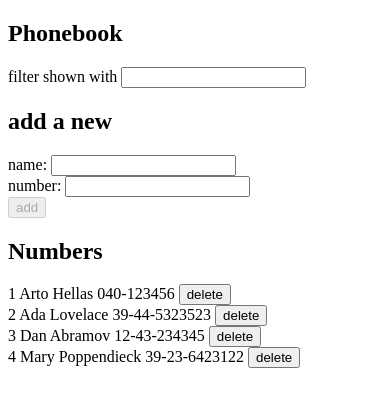
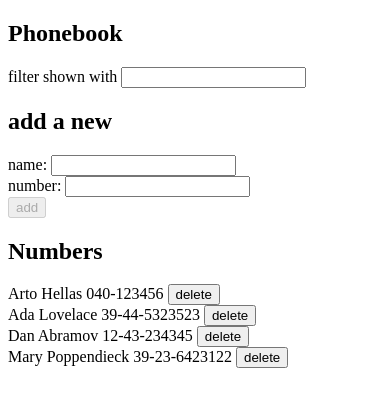
Before and after one commit to Anthony-Phillip-Collins/fso, a React (Create React App) app in the folder part2/phonebook/: page / in a window 390 px wide. Shown: the top 406 px of the page. Built offline with nearby package versions, Linux system fonts and the light colour scheme; data requests are answered from the project's data file.

Commit message:
2.19: Phonebook step11

```diff
--- a/part2/phonebook/src/App.js
+++ b/part2/phonebook/src/App.js
@@ -1,5 +1,6 @@
 import { useEffect, useState } from 'react';
 import Filter from './components/Filter';
+import Notification from './components/Notification';
 import PersonForm from './components/PersonForm';
 import Persons from './components/Persons';
 import { getAll, create, remove, update } from './services/persons';
@@ -9,6 +10,7 @@ const App = () => {
   const [newName, setNewName] = useState('');
   const [newNumber, setNewNumber] = useState('');
   const [filtered, setFiltered] = useState('');
+  const [message, setMessage] = useState('');
 
   useEffect(() => {
     getAll()
@@ -16,9 +18,14 @@ const App = () => {
         setPersons(persons);
       })
       .catch((error) => {
-        alert('Something went wrong. Can’t connect to database.');
+        showNotification('Something went wrong. Can’t connect to database.');
       });
   }, []);
+
+  const showNotification = (message) => {
+    setMessage(message);
+    setTimeout(() => setMessage(''), 3000);
+  };
 
   const onSubmit = (event) => {
     event.preventDefault();
@@ -43,9 +50,12 @@ const App = () => {
             setPersons(persons.map((p) => (p.id === exists.id ? updated : p)));
             setNewName('');
             setNewNumber('');
+            showNotification(
+              `${updated.name}’s phone number has been updated.`
+            );
           })
           .catch((error) => {
-            alert('Person doesn’t exist in the database!');
+            showNotification('Person doesn’t exist in the database!');
           });
       }
     } else {
@@ -54,9 +64,24 @@ const App = () => {
           setPersons(persons.concat(person));
           setNewName('');
           setNewNumber('');
+          showNotification(`${person.name} has been created`);
         })
         .catch((error) => {
-          alert(error.message);
+          showNotification(error.message);
+        });
+    }
+  };
+
+  const onDelete = ({ name, number, id }) => {
+    if (window.confirm(`Are you sure you want to delete ${name}?`)) {
+      remove(id)
+        .then((response) => {
+          const remaining = persons.filter((person) => person.id !== id);
+          setPersons([...remaining]);
+          showNotification(`${name} has been deleted.`);
+        })
+        .catch((error) => {
+          showNotification('Person doesn’t exist in the database!');
         });
     }
   };
@@ -82,22 +107,11 @@ const App = () => {
     });
   };
 
-  const onDelete = ({ name, number, id }) => {
-    if (window.confirm(`Are you sure you want to delete ${name}?`)) {
-      remove(id)
-        .then((response) => {
-          const remaining = persons.filter((person) => person.id !== id);
-          setPersons([...remaining]);
-        })
-        .catch((error) => {
-          alert(error.message);
-        });
-    }
-  };
-
   return (
     <div>
       <h2>Phonebook</h2>
+
+      <Notification message={message} />
 
       <Filter value={filtered} onChange={onFilteredChange} />
 
--- /dev/null
+++ b/part2/phonebook/src/components/Notification.js
@@ -0,0 +1,6 @@
+import styles from './Notification.module.css';
+
+const Notification = ({ message }) =>
+  message ? <div className={styles.notification}>{message}</div> : null;
+
+export default Notification;
--- /dev/null
+++ b/part2/phonebook/src/components/Notification.module.css
@@ -0,0 +1,13 @@
+.notification {
+  background: lightgrey;
+  font-size: 20px;
+  border-style: solid;
+  border-radius: 5px;
+  padding: 10px;
+  margin-bottom: 10px;
+  color: green;
+}
+
+.error {
+  color: red;
+}
--- a/part2/phonebook/src/components/Person.js
+++ b/part2/phonebook/src/components/Person.js
@@ -1,6 +1,6 @@
 const Person = ({ name, number, id, onDelete }) => (
   <li>
-    {id} {name} {number}{' '}
+    {name} {number}{' '}
     <button
       onClick={() => {
         onDelete({ name, number, id });
```
